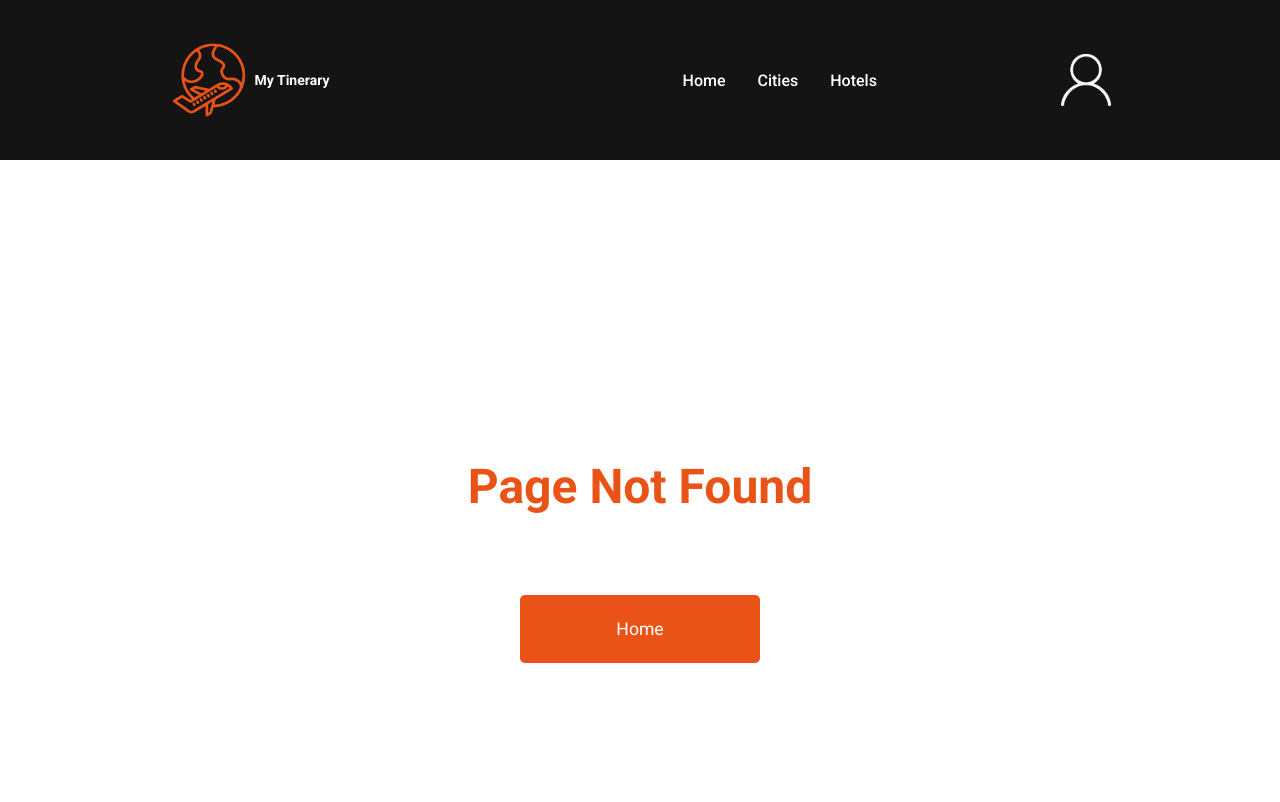
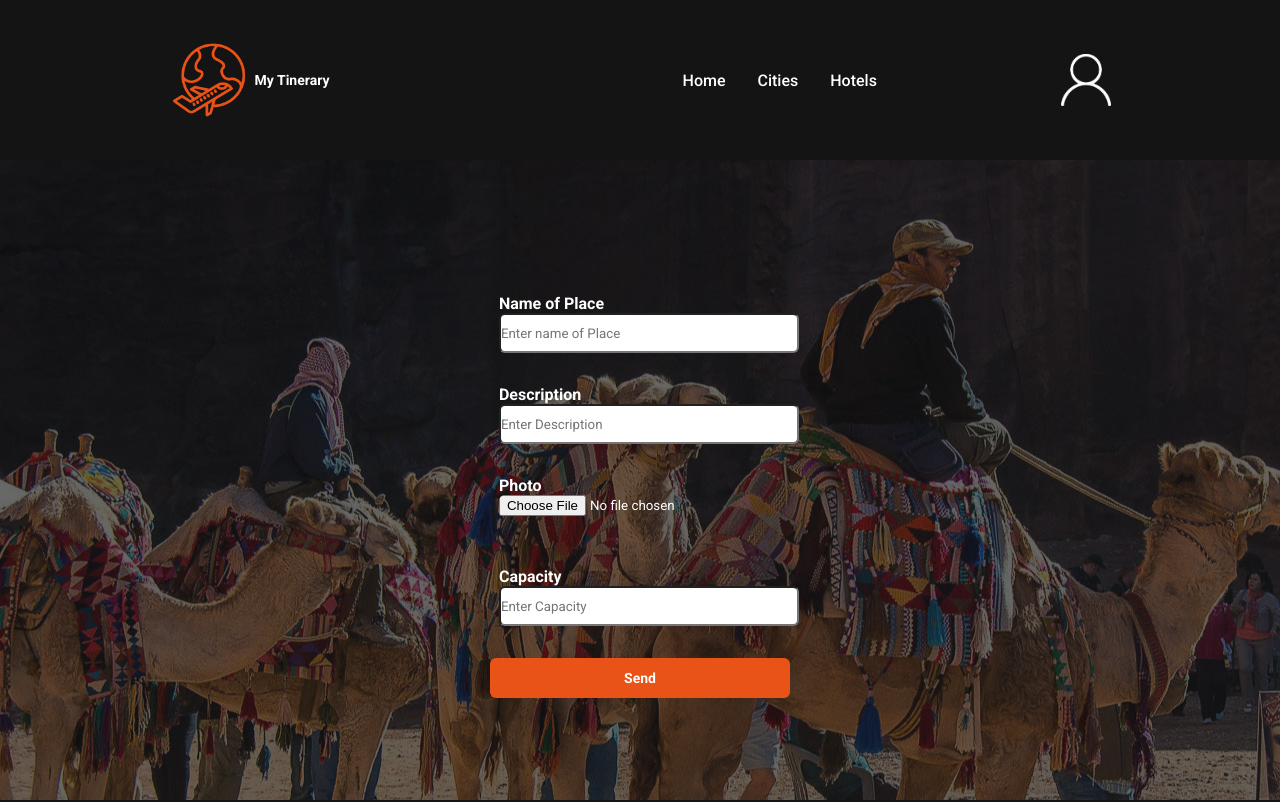
Before and after one commit to SantiagoDelgadoo/my-tinerary-team-kingca-one, a React (Create React App) app: page /newhotel in a window 1280 px wide. Before the commit this address had no page. Shown: the top 802 px of the page. Built offline with nearby package versions, Linux system fonts and the light colour scheme.

Commit message:
create Page NewHotel

```diff
--- a/src/App.css
+++ b/src/App.css
@@ -434,7 +434,37 @@ fieldset {
   font-size: 16px;
 }
 
+.containerNewPlace {
+  background-image: url(/public/img/img-camellos.jpg);
+  min-height: 80vh;
+  width: 100%;
+  background-position: center;
+  display: flex;
+  justify-content: center;
+  align-items: center;
+}
 
+.containerFormPlace {
+  display: flex;
+  justify-content: center;
+  align-items: center;
+  margin-top: 2rem;
+  flex-direction: column;
+}
+
+.containerFormPlace input {
+  display: flex;
+  flex-direction: column;
+  width: 300px;
+  height: 40px;
+  border-radius: 6px;
+}
+
+.containerFormPlace label {
+  color: white;
+  font-weight: 700;
+  font-size: 16px;
+}
 
 
 /* //////////////////////////////////////////////////////ARRANCA DETAILS CITIES/////////////////////////////////////////////////////////////// */
--- a/src/App.js
+++ b/src/App.js
@@ -17,6 +17,7 @@ import Cities from './pages/Cities';
 import NewCity from './pages/NewCity';
 import DetailsHotel from './pages/DetailsHotel';
 import DetailsCities from './pages/DetailsCities';
+import NewHotel from './pages/NewHotel';
 function App() {
   return (
 
@@ -33,6 +34,7 @@ function App() {
     <Route path="/newcity" element={<NewCity/>}></Route>
     <Route path="/details/:id" element={<DetailsHotel/>}></Route>
     <Route path="/details/:id" element={<DetailsCities/>}></Route>
+    <Route path="/newhotel" element={<NewHotel/>}></Route>
     </Routes>
     </Main>
   );
--- /dev/null
+++ b/src/pages/NewHotel.jsx
@@ -0,0 +1,44 @@
+import React from 'react'
+import { useRef } from 'react'
+export default function NewHotel() {
+    let NewPlaceForm = useRef()
+    let submit = (place) => {
+        place.preventDefault ()
+        let NewPlace = {
+            name:place.target[0].value,
+            description:place.target[1].value,
+            photo:place.target[2].value,
+            capacity:place.target[3].value
+        }
+        localStorage.setItem("ArrayOfPlaces",JSON.stringify(NewPlace))
+        NewPlaceForm.current.reset ()
+        console.log(NewPlace);
+    }
+  return (
+    <div>
+    <div className='containerNewPlace'>
+    <form ref={NewPlaceForm} onSubmit={submit} className='containerFormPlace'>
+
+        <label> Name of Place
+            <input type="text" placeholder="Enter name of Place"/>
+        </label>
+
+        <label> Description
+            <input type="text" placeholder="Enter Description"/>
+        </label>
+
+        <label> Photo
+            <input type="file"  placeholder="Enter photo"/>
+        </label>
+
+        <label> Capacity
+            <input type="text" placeholder="Enter Capacity"/>
+        </label>
+        <button className='botonSubmit'>Send</button>
+
+        </form>
+    </div>
+
+</div>
+  )
+}
```
